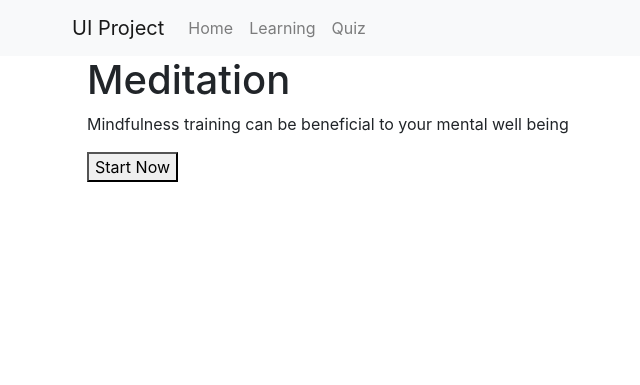
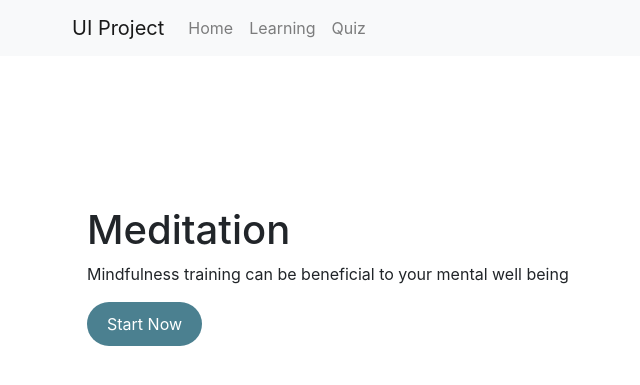
Before and after one commit to Alexsouthwick/UIproject, a Flask app: page / in a window 1280 px wide. Shown: the top 385 px of the page, without its empty margins (13-653 px from the left). Run offline with Flask 2, Linux system fonts and the light colour scheme; some libraries are stand-ins or nearby versions.

Commit message:
Added css to homepage

```diff
--- a/static/main.css
+++ b/static/main.css
@@ -0,0 +1,38 @@
+:root {
+    --primary-blue: #4B8090;
+    --secondary-brown: #C09471;
+}
+
+* {
+    box-sizing: border-box;
+    padding: 0;
+    margin: 0;
+}
+
+/*--------------------------------------------------------------
+# Typography
+--------------------------------------------------------------*/
+
+/*--------------------------------------------------------------
+# General
+--------------------------------------------------------------*/
+#content {
+    margin-top: 150px;
+}
+
+button {
+    background-color: transparent;
+    outline: none;
+    border: none;
+}
+
+
+/*--------------------------------------------------------------
+# Home Page
+--------------------------------------------------------------*/
+#startBtn {
+    background-color: var(--primary-blue);
+    color: white;
+    padding: 10px 20px 10px 20px;
+    border-radius: 60px;
+}
--- a/templates/homepage.html
+++ b/templates/homepage.html
@@ -13,7 +13,7 @@
             <div class="hero-container">
                 <h1>Meditation</h1>
                 <p>Mindfulness training can be beneficial to your mental well being</p>
-                <button>Start Now</button>
+                <button id="startBtn">Start Now</button>
             </div>
         </div>
         <div class="col-6">
--- a/templates/layout.html
+++ b/templates/layout.html
@@ -41,7 +41,7 @@
   </div>
 </nav>
 
-    <div class="container">
+    <div class="container" id="content">
         {% block content %}
         {% endblock %}
     </div>
```
